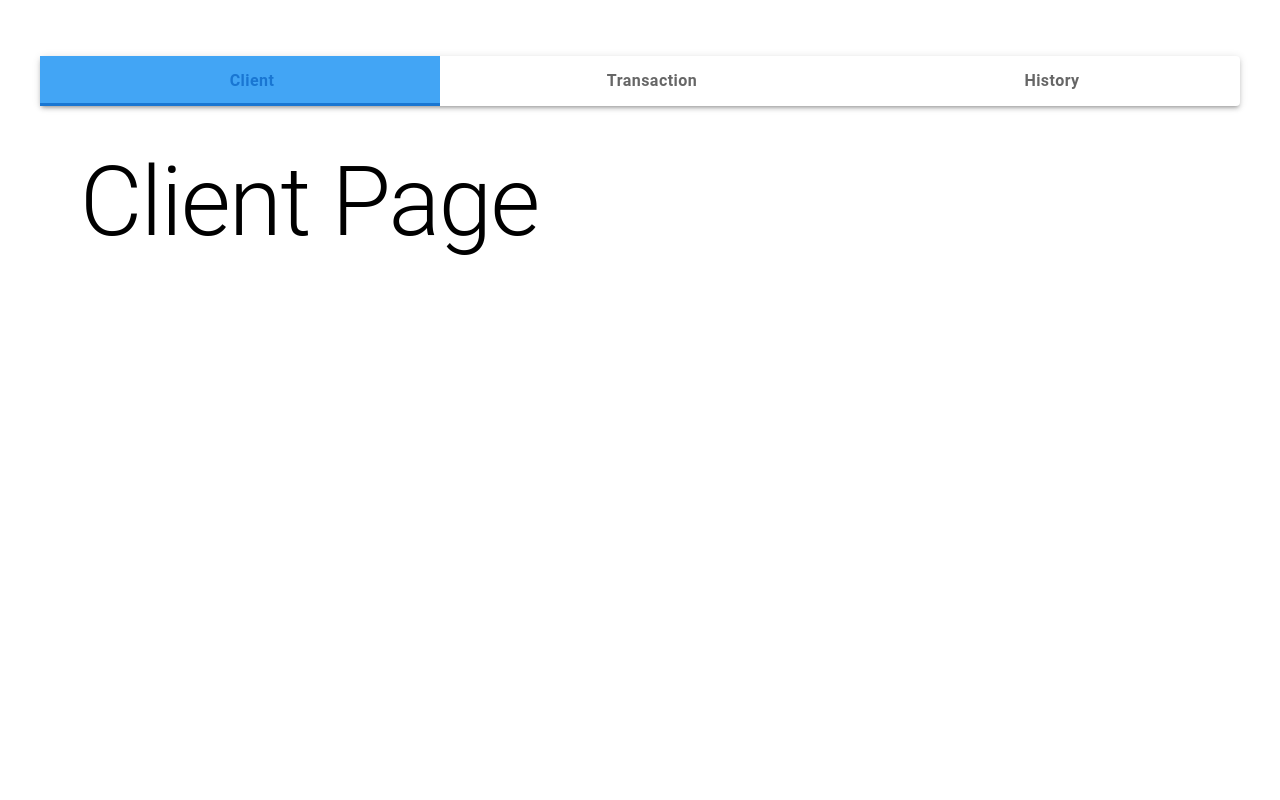
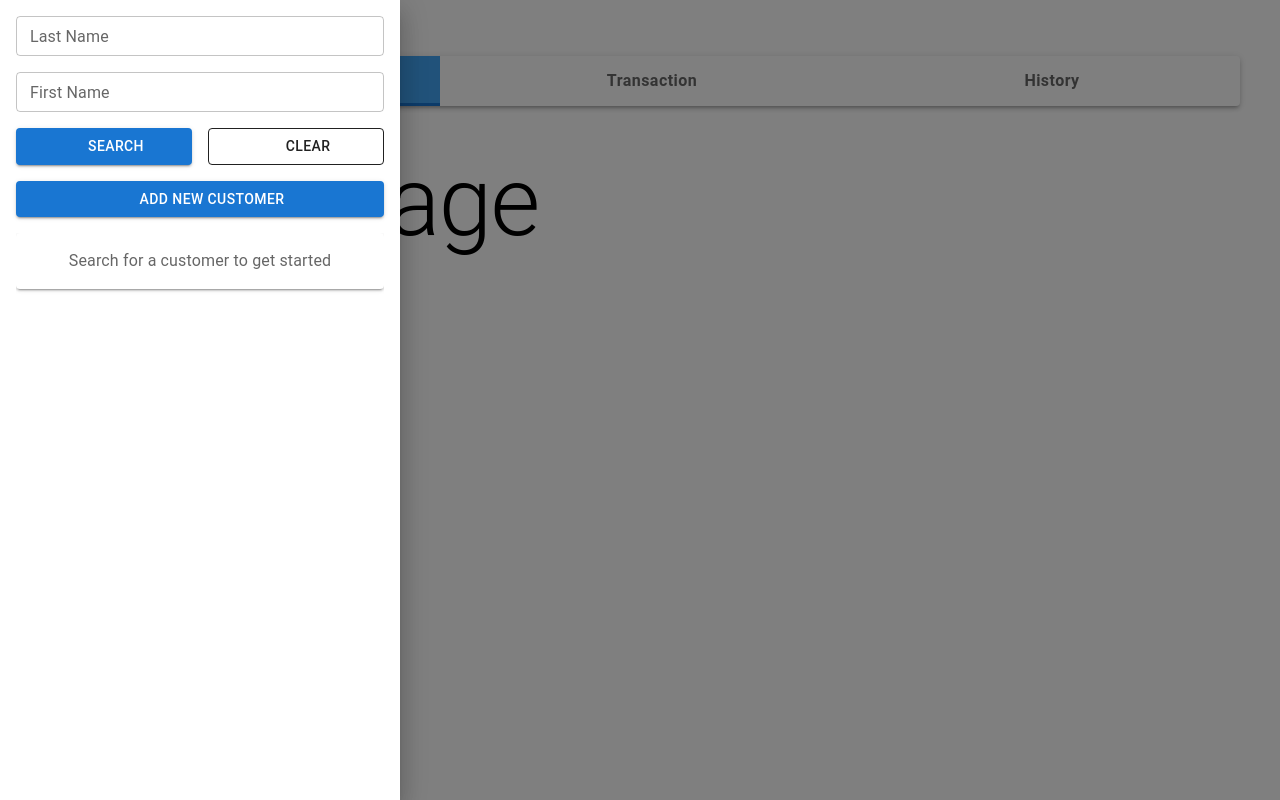
Before and after one commit to damonJiangCode/PawnShopApp, a React (Vite) app: page / in a window 1280 px wide. Built offline with nearby package versions, Linux system fonts and the light colour scheme; some icons are missing.

Commit message:
connect App to ClientPage

```diff
--- a/src/App.tsx
+++ b/src/App.tsx
@@ -12,7 +12,7 @@ import HistoryPage from "./components/history/HistoryPage";
 import TabPanel from "./components/others/TabPanel";
 
 const App: React.FC = () => {
-  const [drawerOpen, setDrawerOpen] = useState(false);
+  const [drawerOpen, setDrawerOpen] = useState(true);
   const [selectedCustomer, setSelectedCustomer] = useState<
     Customer | undefined
   >(undefined);
@@ -20,7 +20,6 @@ const App: React.FC = () => {
 
   const handleCustomerSelect = (customer: Customer) => {
     setSelectedCustomer(customer);
-    setDrawerOpen(false);
   };
 
   const handleTabChange = (_event: React.SyntheticEvent, newValue: number) => {
@@ -87,7 +86,7 @@ const App: React.FC = () => {
         </Paper>
 
         <TabPanel value={currentTab} index={0}>
-          <ClientPage />
+          <ClientPage customer={selectedCustomer} />
         </TabPanel>
         <TabPanel value={currentTab} index={1}>
           <TransactionPage />
```
